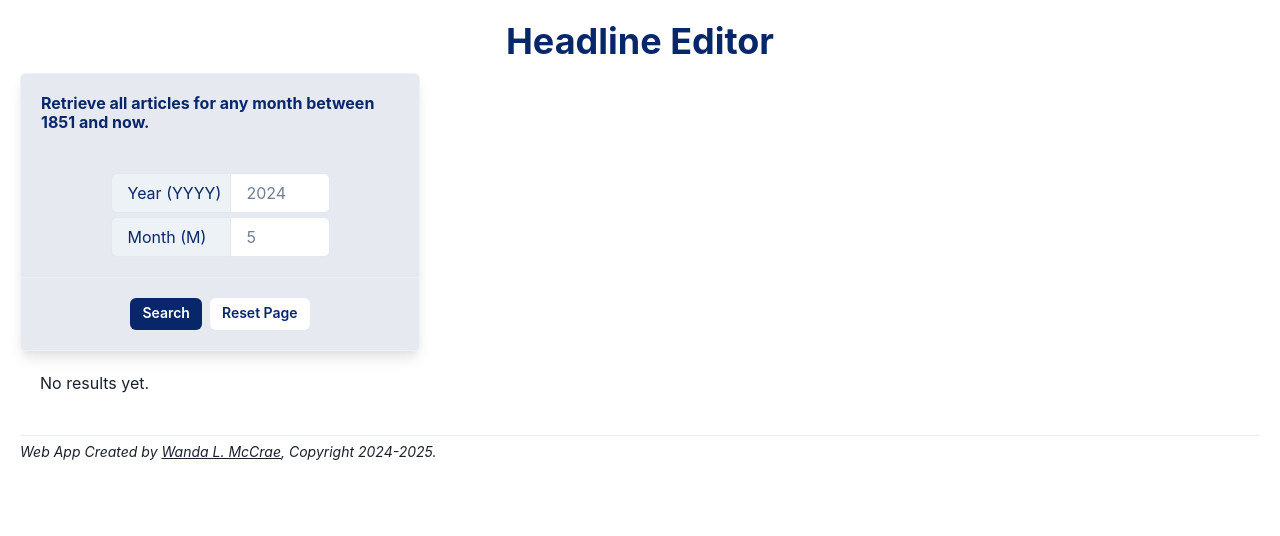
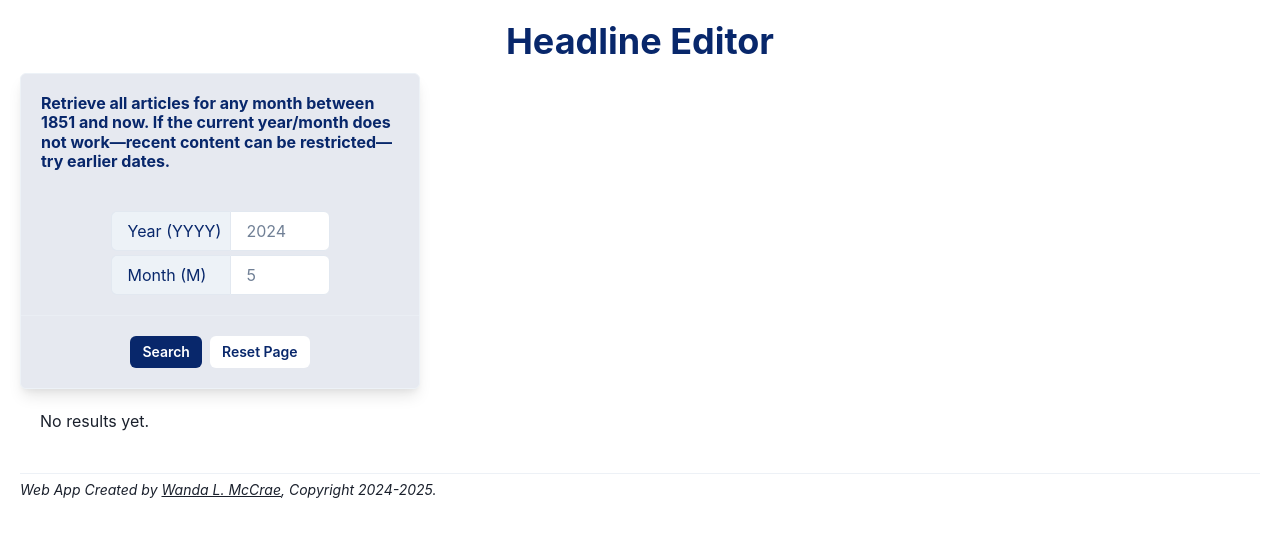
Before and after one commit to wlmccrae/headline-editor-ghpage, a React (Create React App) app: page / in a window 1280 px wide. Shown: the top 536 px of the page. Built offline with nearby package versions, Linux system fonts and the light colour scheme; no server answers.

Commit message:
Updated main page instructions

```diff
--- a/src/components/MainPage.js
+++ b/src/components/MainPage.js
@@ -137,7 +137,7 @@ function MainPage() {
                 <Center><Heading size='xl' marginBottom='10px' color="brand.100">Headline Editor</Heading></Center>
                 <Card bg="brand.200" className="search-card" width='400px' boxShadow='lg' border='1px' borderColor='gray.100'>
                     <CardHeader>
-                        <Heading size='sm' color="brand.100">Retrieve all articles for any month between 1851 and now.</Heading>
+                        <Heading size='sm' color="brand.100">Retrieve all articles for any month between 1851 and now. If the current year/month does not work&mdash;recent content can be restricted&mdash;try earlier dates.</Heading>
                     </CardHeader>
                     <CardBody>
                         <form id='archive-form'>
```
